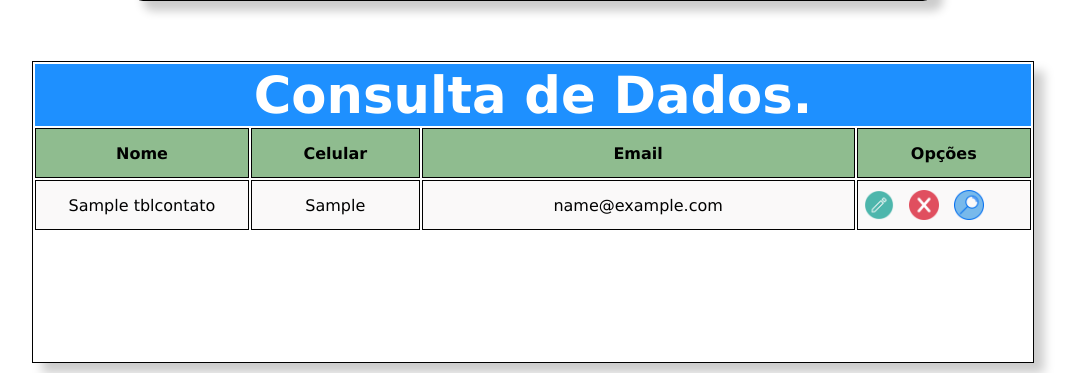
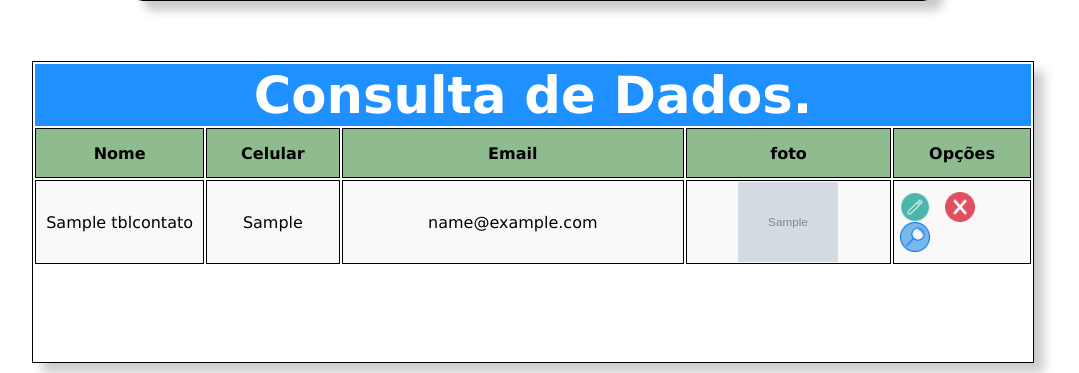
Before and after one commit to omarcus212/conection-php-router.02, a PHP site: page / in a window 1280 px wide. Shown: the part 699-1072 px from the top of the page, without its empty margins (107-1186 px from the left). Run offline with PHP 8.4, Linux system fonts and the light colour scheme; tables that the repository leaves empty or names only in its code hold one stand-in row (values such as "Sample post"); grey boxes marked "Sample" are stand-in pictures.

Commit message:
finalizado

```diff
--- a/controller/ControllerContatos.php
+++ b/controller/ControllerContatos.php
@@ -13,6 +13,8 @@
 
 
 function inserirContatos($dadoscontatos, $file){
+    require_once('arquivos');
+    $resultfoto = (string)"sem-foto.gif";
 
         if(!empty($dadoscontatos)){  //verificando se a caixa esta vazia     //empty = serve para verificar se o elemento esta vazio
 
@@ -21,10 +23,12 @@ function inserirContatos($dadoscontatos, $file){
 
               if($file != null){
                 require_once('modulo/upload.php');
-                $resultado = uploand($file['flefoto']);
+                $resultfoto = uploand($file['flefoto']);
 
-                var_dump($resultado);
-                die;
+                if(is_array($resultfoto)){
+
+                    return $resultfoto;
+                }
 
               }
 
@@ -35,8 +39,8 @@ function inserirContatos($dadoscontatos, $file){
         "telefone" => $dadoscontatos['txtTelefone'],
         "celular" => $dadoscontatos['txtCelular'],
         "email" => $dadoscontatos['txtEmail'],
-        "obs" => $dadoscontatos['txtObs']
-
+        "obs" => $dadoscontatos['txtObs'],
+        "foto" => $resultfoto
     );
 
             require_once('./model/bd/contato.php');         //chamanda e mandando para a funcao insert la na model
@@ -162,7 +166,6 @@ function inserirContatos($dadoscontatos, $file){
 
 
 
-
 function buscarContatos($id){
 
         if($id != 0 && !empty($id) && is_numeric($id)){
--- a/css/style.css
+++ b/css/style.css
@@ -239,8 +239,8 @@ input[type=email]:hover{
 /*    margin: auto;*/
 }
 
-.foto{
-    width: 80px;
+.fotoimg{
+    width: 100px;
     height: 80px;
 }
 
--- a/index.php
+++ b/index.php
@@ -47,7 +47,7 @@ if(session_status()){                                     // verifica se a varia
 
             </div>
             <div id="cadastroInformacoes">
-                <form  action="<?=$form?>" name="frmCadastro" method="post" enctype="multipart/form-data" >
+                <form  action="<?=$form?>" name="frmCadastro" method="post" enctype="multipart/form-data" >     <!-- enctype = excepcional  para poder enviar arquivos que estao no sue formulario  -->
                     <div class="campos">
                         <div class="cadastroInformacoesPessoais">
                             <label> Nome: </label>
@@ -89,7 +89,7 @@ if(session_status()){                                     // verifica se a varia
                         <label> Escolha um arquivo: </label>
                     </div>
                     <div class="cadastroEntradaDeDados">
-                        <input type="file" name="flefoto" accept=".jpg, .png, .jpeg, .gif">
+                        <input type="file" name="flefoto" accept=".jpg, .png, .jpeg, .gif" value="<?=isset($foto)?$foto:" "?>">
                     </div>
                 </div>
 
@@ -120,6 +120,7 @@ if(session_status()){                                     // verifica se a varia
                     <td class="tblColunas destaque"> Nome </td>
                     <td class="tblColunas destaque"> Celular </td>
                     <td class="tblColunas destaque"> Email </td>
+                    <td class="tblColunas destaque"> foto </td>
                     <td class="tblColunas destaque"> Opções </td>
                 </tr>
 
@@ -135,6 +136,7 @@ if(session_status()){                                     // verifica se a varia
                     <td class="tblColunas registros"><?=$item['Nome']?></td>
                     <td class="tblColunas registros"><?=$item['Celular']?></td>
                     <td class="tblColunas registros"><?=$item['Email']?></td>
+                    <td class="tblColunas registros"><img src="arquivos/<?=$item['foto']?>" alt="" class="fotoimg" ></td>
 
                     <td class="tblColunas registros">
 
--- a/model/bd/contato.php
+++ b/model/bd/contato.php
@@ -24,7 +24,8 @@ include('conexaoMysql.php');
          telefone,
          celular ,
          email ,
-         obs)
+         obs,
+         foto)
 
       value
 
@@ -32,7 +33,8 @@ include('conexaoMysql.php');
          '".$dadocontatos{'telefone'}."',
          '".$dadocontatos{'celular'}."',
          '".$dadocontatos['email']."',
-         '".$dadocontatos{'obs'}."');";
+         '".$dadocontatos{'obs'}."',
+         '".$dadocontatos{'foto'}."');";
 
       //se deu certo ou se deu erro no script
       if(mysqli_query($conexao,$sql)){// executa o escrip no bds , mysqli_query(QUALBANCODEDADOS,QUAISDADOS);
@@ -103,7 +105,6 @@ include('conexaoMysql.php');
 
 
 
-
 function selectAllContatos(){
        $conetion = conexaoMysql();            //abrindo conexao com bds
 
@@ -120,7 +121,8 @@ include('conexaoMysql.php');
                   "Telefone"  =>$rsdados['telefone'],
                   "Celular"  =>$rsdados['celular'],
                   "Email"  =>$rsdados['email'],
-                  "Obs"  =>$rsdados['obs']
+                  "Obs"  =>$rsdados['obs'],
+                  "foto" =>$rsdados['foto']
                );
                $cont++;
             }
@@ -130,8 +132,6 @@ include('conexaoMysql.php');
             return $arreydados;
 
         }
-
-
 }
 
 
--- a/modulo/upload.php
+++ b/modulo/upload.php
@@ -55,14 +55,14 @@ function uploand($arrayfile){
            }else{
                 return  array(
                     'iderro' => 10,
-                'message' => 'vc é burro sabe ler nao, seu merda, sabe nem escolher uma img, aveeeee maria doido' // tamanho do arquivo invalido para upload
+                'message' => ' tamanho do arquivo invalido para upload'
                );
            }
 
     }else{
         return  array(
             'iderro' => 11,
-        'message' => 'cabaço'  //nao é possivel realizar o upload sem um arquivo selecionado
+        'message' => 'nao é possivel realizar o upload sem um arquivo selecionado'
        );
     }
 
```
Also changed, not shown: arquivos/21739f6dc04d04118dd6527facb296e7.jpg (added), arquivos/55fa02217e57b87663c8d5d3c4abb13f.jpg (added), arquivos/7584393e1fa9599fbb5ca02ac993ada1.jpg (added), arquivos/b3162fad0a68655e59d115e7f61ea4ad.jpg (added), arquivos/d2a6ce47e36b58d27a90273db59b020a.jpg (added), arquivos/d74ba99edb05947860a10b42f633aae7.jpg (added), arquivos/f37d29ef678c3b553a2e70b12e34e505.jpg (added), arquivos/sem-foto.gif (added). Lines whose indentation alone changed are shown as unchanged.
